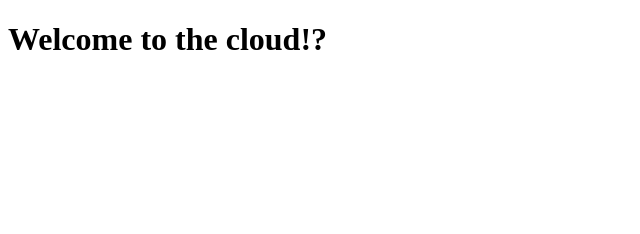
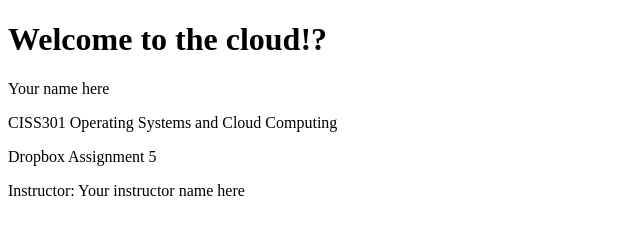
Before and after one commit to lauritajosh/MyBook, a plain HTML site: page index.html in a window 1280 px wide. Shown: the whole page, without its empty margins (0-640 px from the left). Drawn offline with Linux system fonts and the light colour scheme.

Commit message:
index.html

```diff
--- a/index.html
+++ b/index.html
@@ -6,5 +6,9 @@
   </head>
   <body>
     <h1>Welcome to the cloud!?</h1>
+    <p>Your name here</p>
+<p>CISS301 Operating Systems and Cloud Computing</p>
+<p>Dropbox Assignment 5</p>
+<p>Instructor: Your instructor name here</p>
   </body>
 </html>
```
